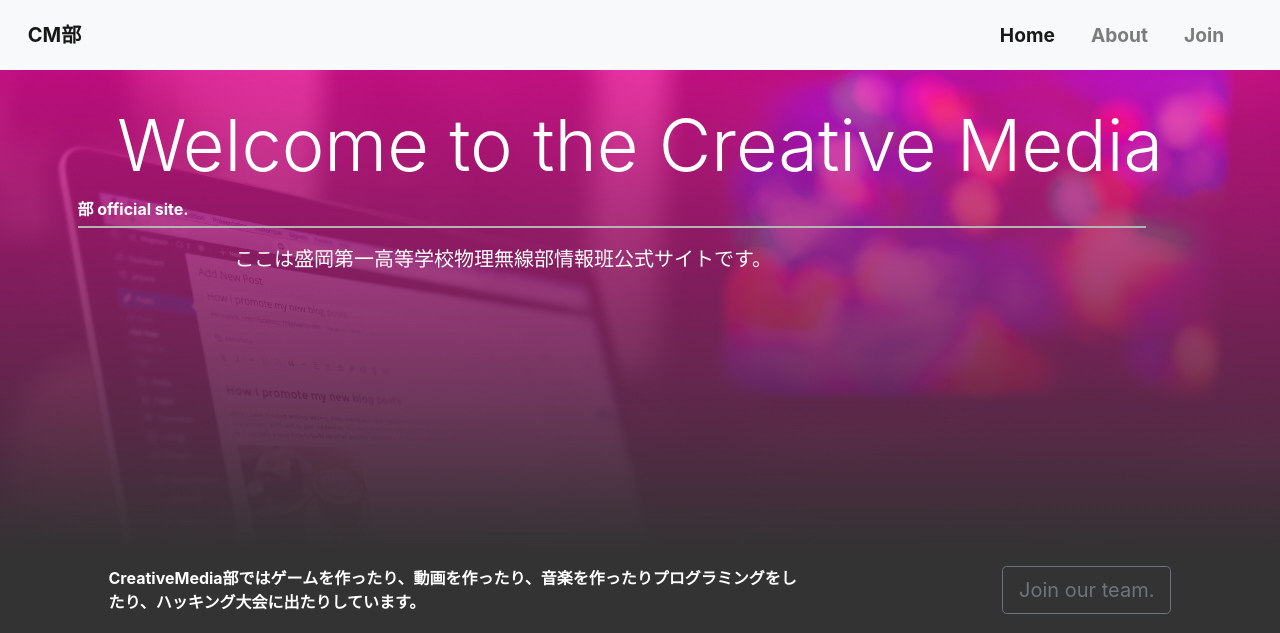
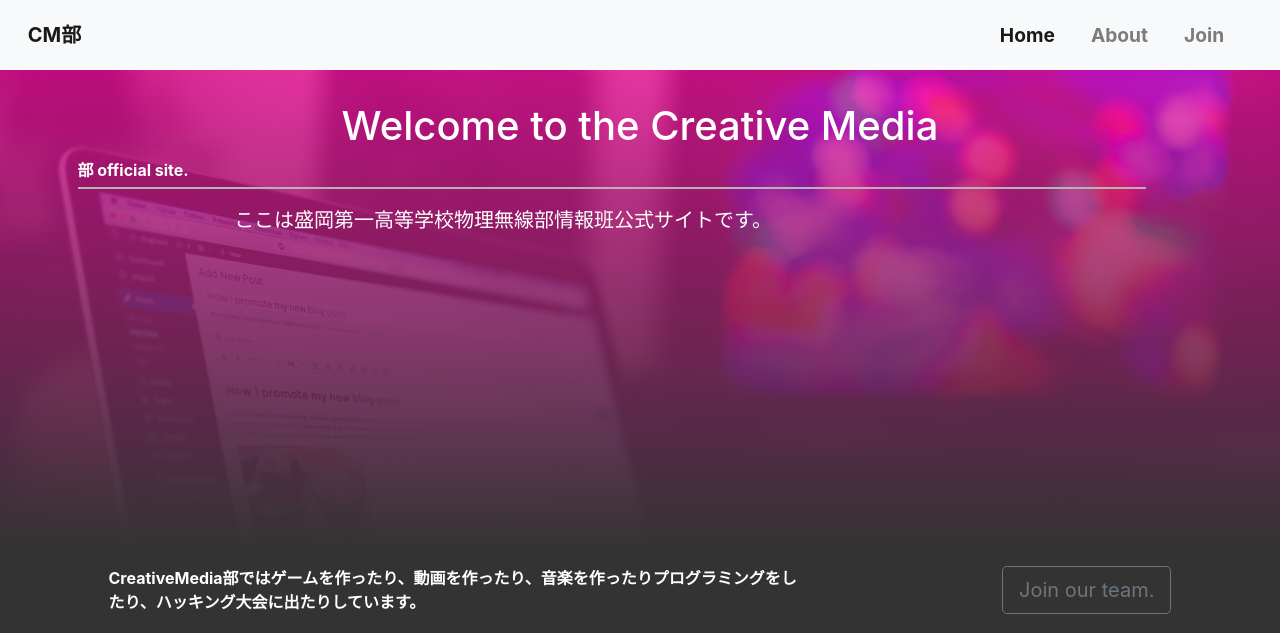
Before and after one commit to Mori1CreativeMedia/Mori1CreativeMedia.github.io, a plain HTML site: page index.html in a window 1280 px wide. Shown: the top 633 px of the page. Drawn offline with nearby package versions, Linux system fonts and the light colour scheme.

Commit message:
Update index.html

```diff
--- a/index.html
+++ b/index.html
@@ -46,7 +46,7 @@
         <div class="container-fluid padding welcome">
         <div class=" row">
             <div class="col-12 text-center">
-                <h1 class="display-3">Welcome to the Creative Media
+                <h1 class="display-5">Welcome to the Creative Media
                 </h1>
             </div>
             部 official site.
```
